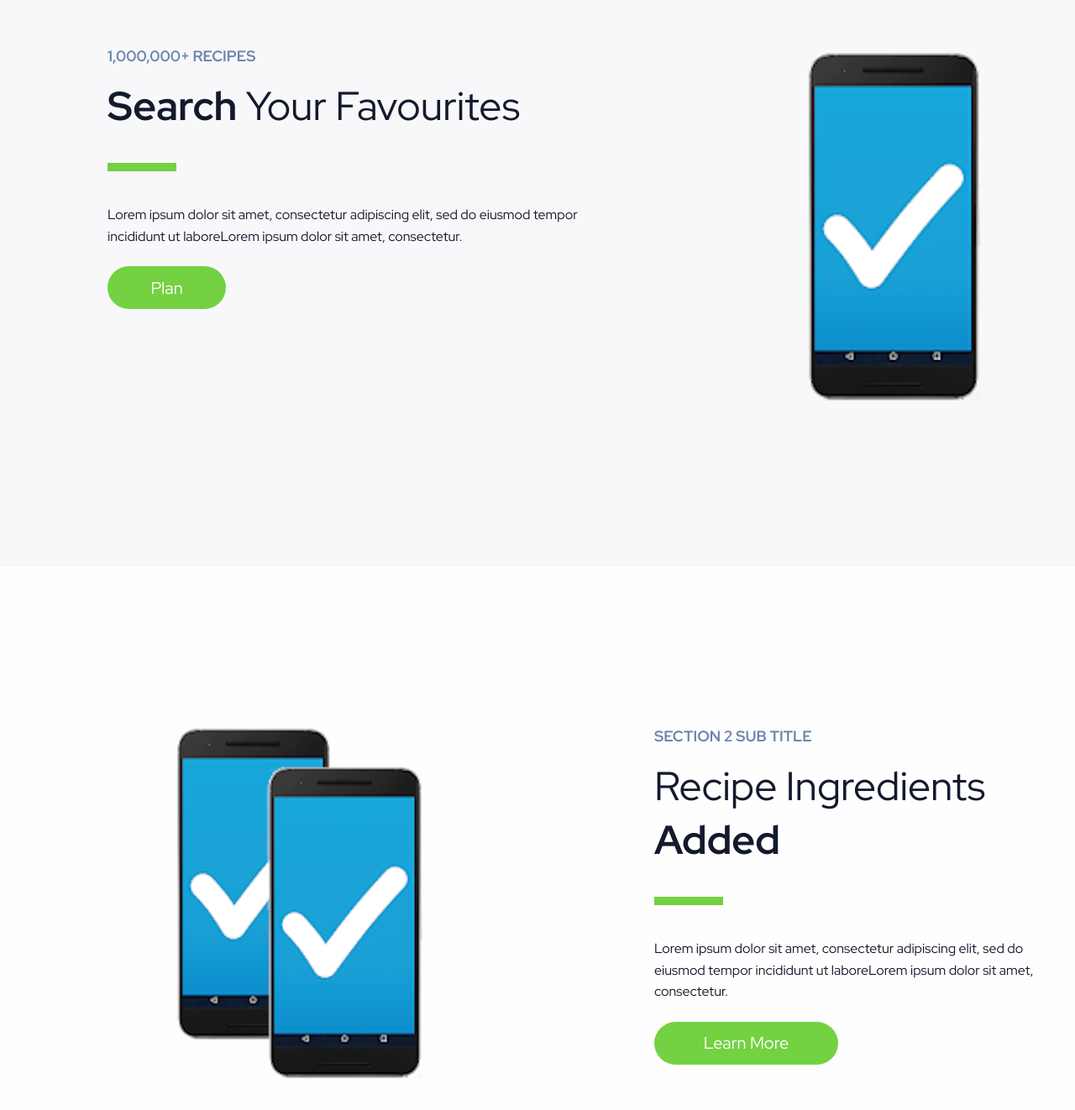
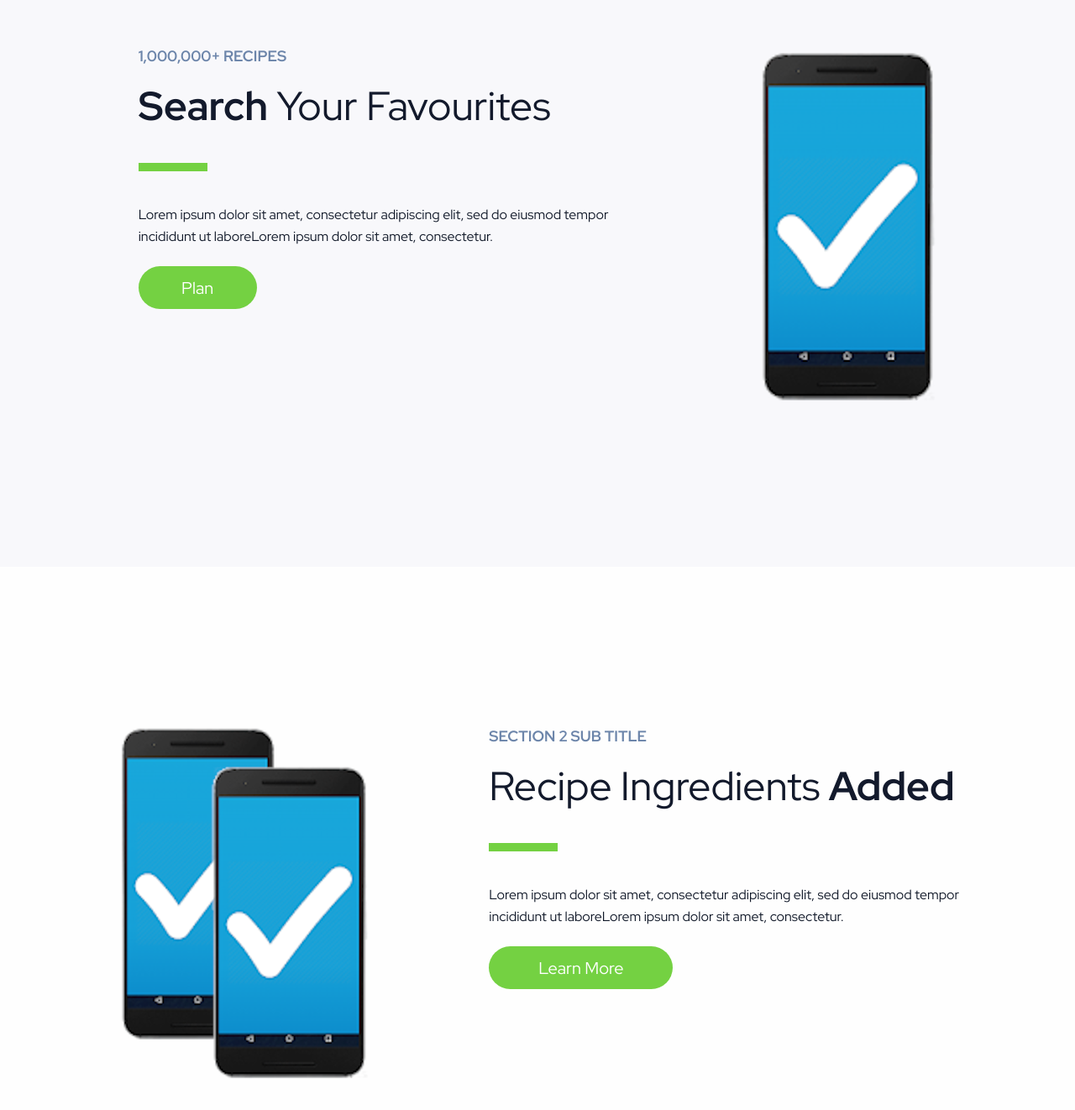
Before and after one commit to mkevinq/mealprep, a React (Create React App) app: page / in a window 1280 px wide. Shown: the part 342-1664 px from the top of the page at 84% size. Built offline with nearby package versions, Linux system fonts and the light colour scheme; no server answers.

Commit message:
use flexbox spacing instead of padding

```diff
--- a/src/index.css
+++ b/src/index.css
@@ -104,32 +104,12 @@ button {
   height: 51px;
 }
 
-/*Positioning for text in the two "highlight" boxes*/
-#text_left {
-  padding-left: 10%;
-  padding-right: 0px;
-}
-
-#text_right {
-  padding-left: 0px;
-  padding-right: 0px;
-}
-
-/*Positioning for images in the two "highlight" boxes*/
-#img_left {
-  padding-left: 15%;
-  padding-right: 20%;
-}
-
-#img_right {
-  padding-left: 20%;
-}
-
 /*Class for the "highlight" object/widget*/
 .highlight {
   min-height: 430px; /*Height of the image*/
   display: flex;
   flex-direction: row;
+  justify-content: space-evenly;
   padding-top: 190px;
   padding-bottom: 190px;
 }
```
